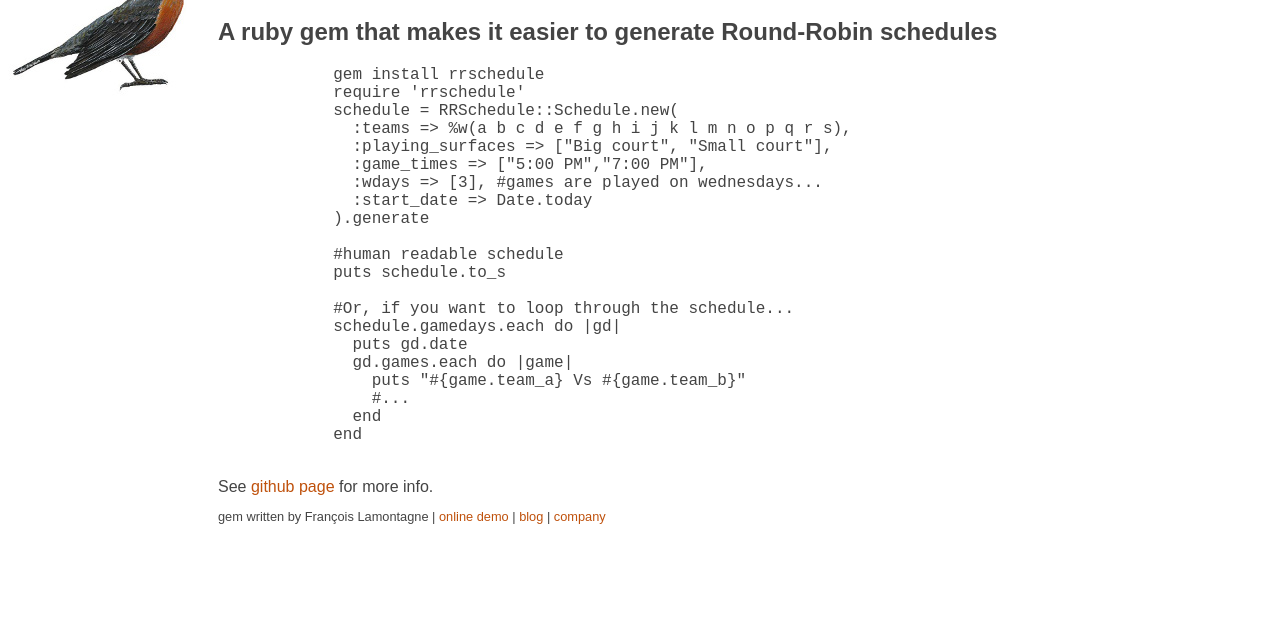
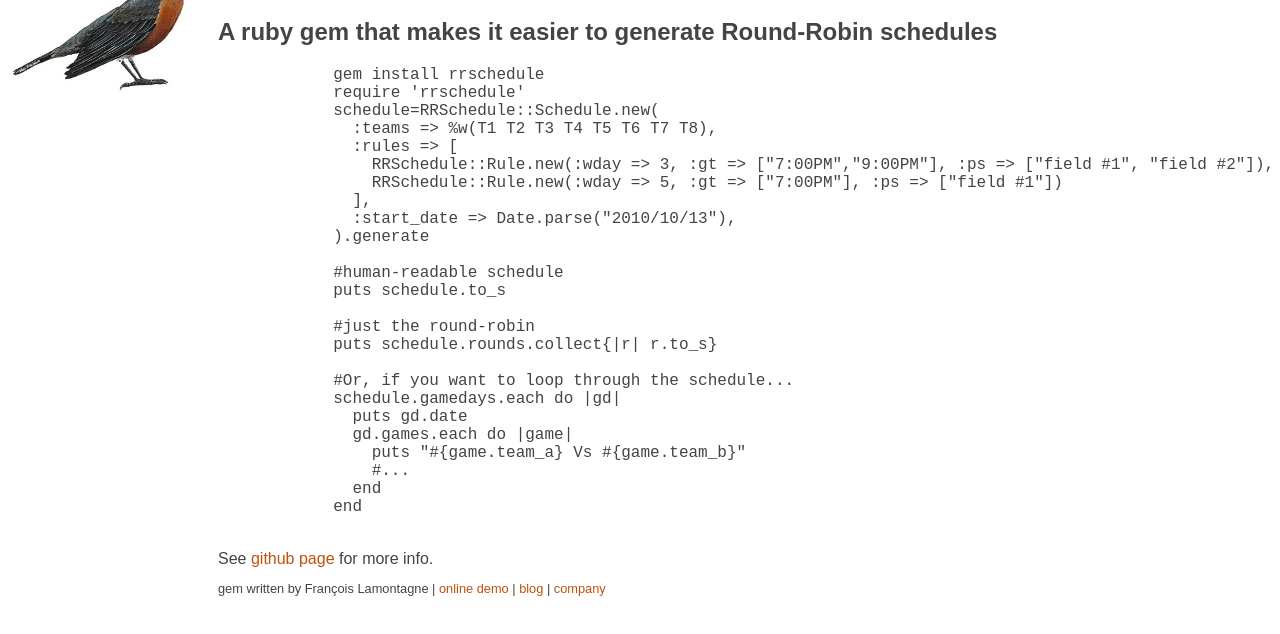
Before and after one commit to flamontagne/rrschedule, a plain HTML site: page index.html in a window 1280 px wide. Shown: the part 48-682 px from the top of the page. Drawn offline with Linux system fonts and the light colour scheme.

Commit message:
update readme to reflect changes in branch 20110121

```diff
--- a/index.html
+++ b/index.html
@@ -26,19 +26,24 @@
           <h1><span class='highlight'>RRS</span>chedule</h1>
           <h2>A ruby gem that makes it easier to generate Round-Robin schedules</h2>
 
+
           <pre>
             gem install rrschedule
             require 'rrschedule'
-            schedule = RRSchedule::Schedule.new(
-              :teams => %w(a b c d e f g h i j k l m n o p q r s),
-              :playing_surfaces => ["Big court", "Small court"],
-              :game_times => ["5:00 PM","7:00 PM"],
-              :wdays => [3], #games are played on wednesdays...
-              :start_date => Date.today
+            schedule=RRSchedule::Schedule.new(
+              :teams => %w(T1 T2 T3 T4 T5 T6 T7 T8),
+              :rules => [
+                RRSchedule::Rule.new(:wday => 3, :gt => ["7:00PM","9:00PM"], :ps => ["field #1", "field #2"]),
+                RRSchedule::Rule.new(:wday => 5, :gt => ["7:00PM"], :ps => ["field #1"])
+              ],
+              :start_date => Date.parse("2010/10/13"),
             ).generate
 
-            #human readable schedule
+            #human-readable schedule
             puts schedule.to_s
+
+            #just the round-robin
+            puts schedule.rounds.collect{|r| r.to_s}
 
             #Or, if you want to loop through the schedule...
             schedule.gamedays.each do |gd|
```
